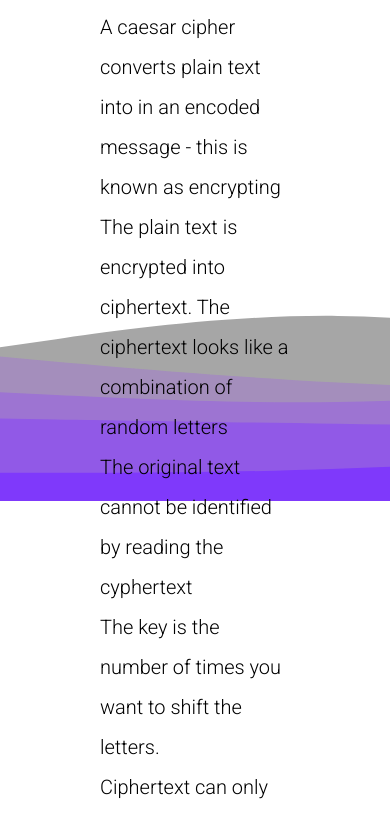
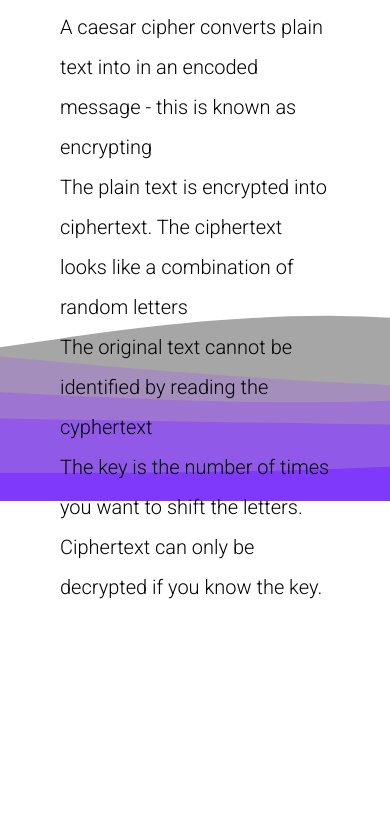
Before and after one commit to emmaC11/Caesar-Cipher, a plain HTML site: page help.html in a window 390 px wide. Shown: the part 343-1160 px from the top of the page. After the commit the page ends 1010 px from the top, so only its background shows below. Drawn offline with Linux system fonts and the light colour scheme.

Commit message:
add media query that reduces margin on the help container when the screen size is <= 580px

```diff
--- a/assets/css/style.css
+++ b/assets/css/style.css
@@ -264,3 +264,9 @@ footer{
         padding-left: 1.5rem;
     }
 }
+
+@media only screen and (max-width: 580px) {
+    .help-container{
+        margin: 1rem;
+    }
+}
```
